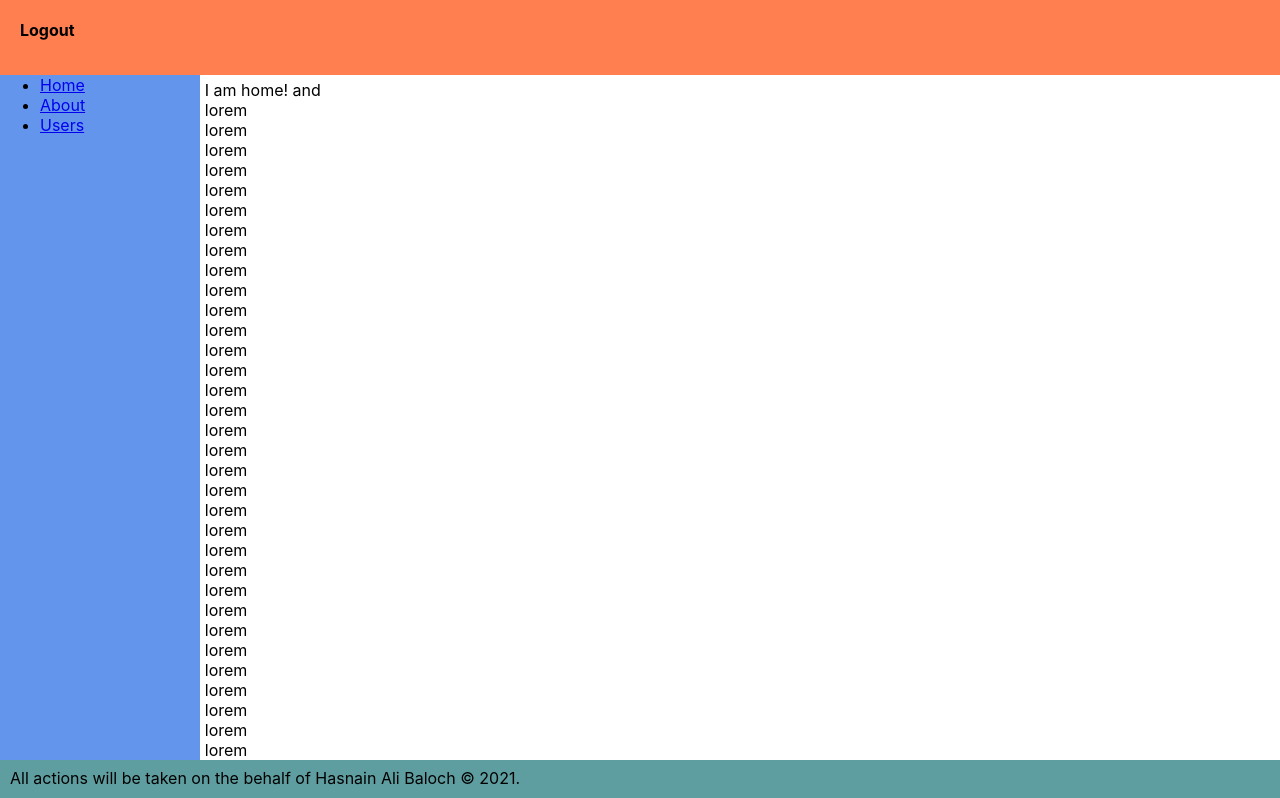
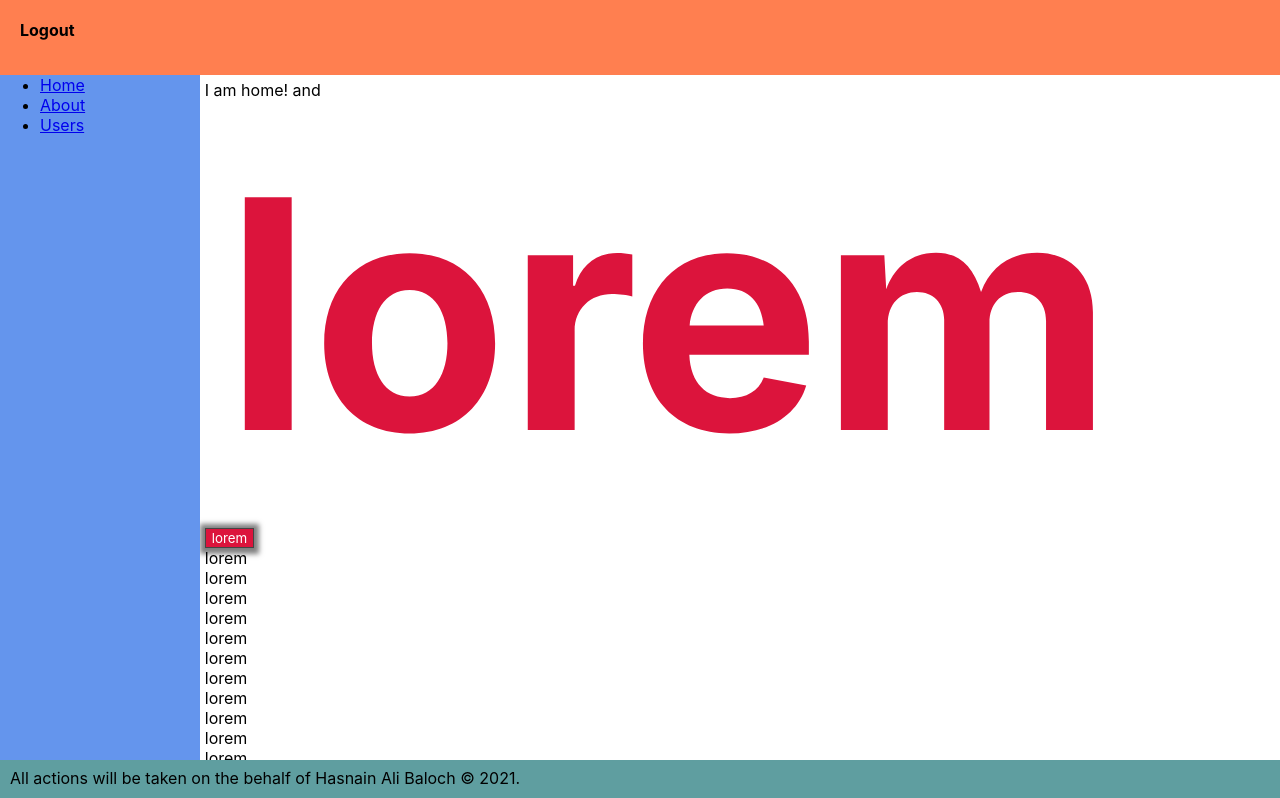
Before and after one commit to hasnainbaloch/Dashboard-Boiler-plate, a React (Create React App) app: page /dashboard in a window 1280 px wide. Shown: the top 798 px of the page. Built offline with nearby package versions, Linux system fonts and the light colour scheme; sample sign-in values are in the browser's storage.

Commit message:
add styled component

```diff
--- a/package.json
+++ b/package.json
@@ -12,6 +12,7 @@
     "react-router-dom": "^5.2.0",
     "react-scripts": "4.0.1",
     "socket.io-client": "^3.1.0",
+    "styled-components": "^5.2.1",
     "web-vitals": "^0.2.4"
   },
   "scripts": {
--- a/src/components/Pages/Home/Home.jsx
+++ b/src/components/Pages/Home/Home.jsx
@@ -1,5 +1,5 @@
 import React, { useEffect, useState } from 'react';
-import './home.scss';
+import  {Title, Button } from '../../../style';
 
 function Home({socket}) {
 
@@ -15,10 +15,10 @@ function Home({socket}) {
     return (
         <div className="home">
             I am home! and {socketData && socketData.map(cnic => (
-                <p>CNIC: {cnic.cnic}</p>
+                <Title>CNIC: {cnic.cnic}</Title>
             ))}
-            <p>lorem </p>
-            <p>lorem </p>
+            <Title>lorem </Title>
+            <Button>lorem </Button>
             <p>lorem </p>
             <p>lorem </p>
             <p>lorem </p>
--- /dev/null
+++ b/src/style/index.js
@@ -0,0 +1,27 @@
+import React from 'react';
+
+import styled, {css} from 'styled-components';
+
+const Button = styled.button`
+
+    border: 1px solid #454545;
+    background-color: crimson;
+    color: white;
+    box-shadow: 0 1px 5px 5px rgba(0,0,0,0.5);
+
+`;
+
+const Title = styled.h1`
+
+    font-size: 20rem;
+    color: crimson;
+    padding: 20px;
+    margin: 0;
+`;
+
+
+
+export {
+    Button,
+    Title
+}
```
Also changed, not shown: 2 other files (tests, documents, lock files or other folders).
